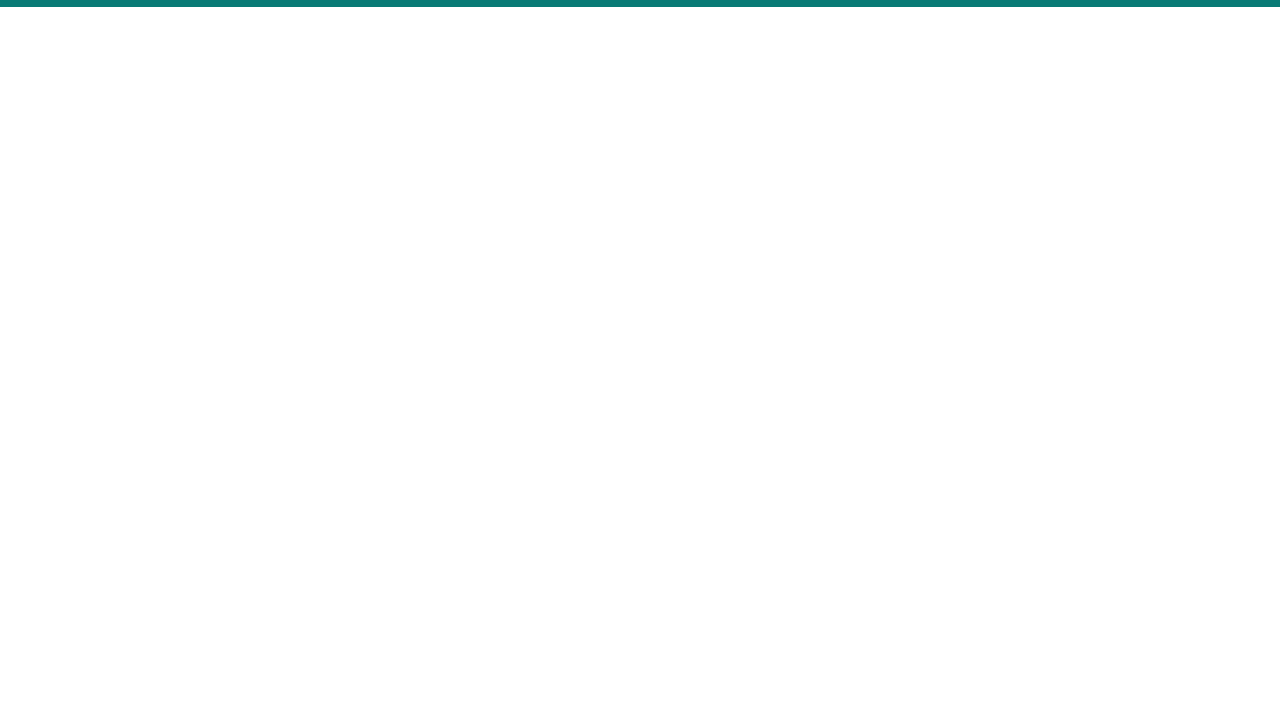
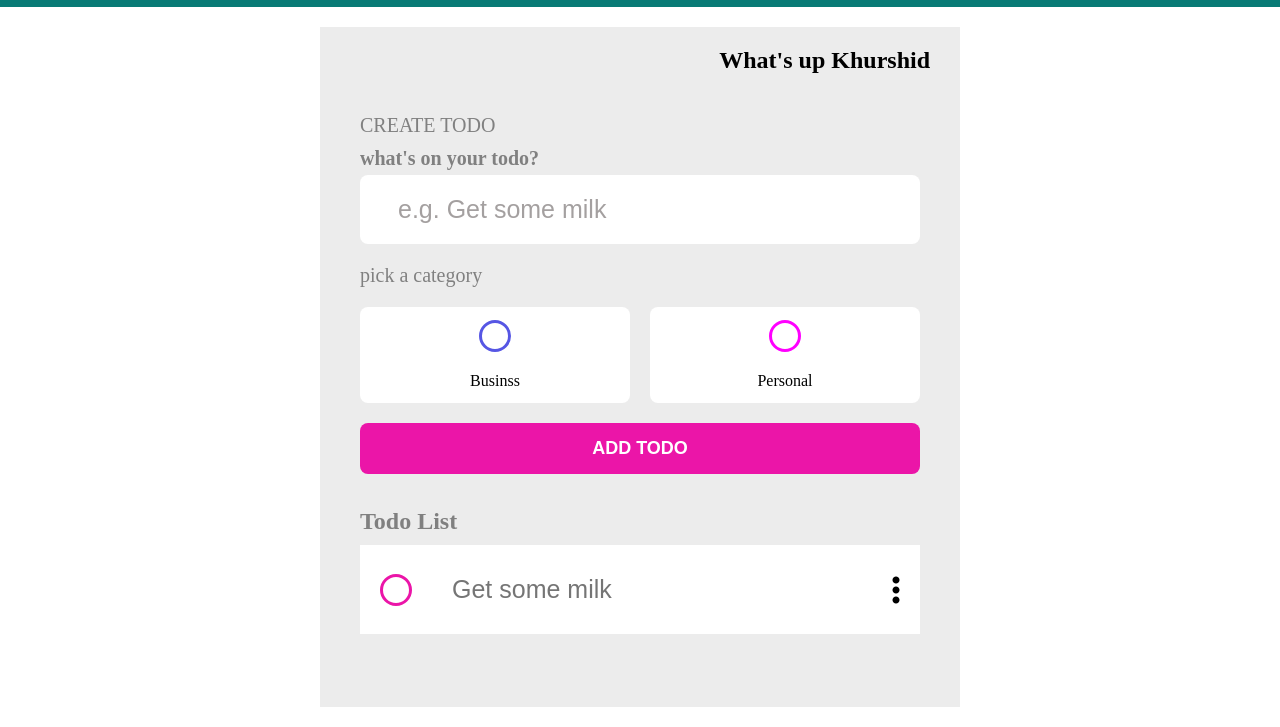
Before and after one commit to KhurshidSunny/JavaScript-Projects, a plain HTML site: page Todo List App/index.html in a window 1280 px wide. Shown: the part 141-868 px from the top of the page. Before the commit the page ends 800 px from the top, so only its background shows below. Drawn offline with Linux system fonts and the light colour scheme.

Commit message:
Design is completed, now adding funcationlity with javaScript

```diff
--- a/Todo List App/index.html
+++ b/Todo List App/index.html
@@ -35,6 +35,49 @@
       </ul>
     </nav>
 
+    <section class="app-section">
+      <div class="app-container">
+        <h2 class="user">What's up Khurshid</h2>
+        <div class="create-todo-container">
+          <p class="todo-header">create todo</p>
+          <p class="todo-text">what's on your todo?</p>
+          <div class="task-entry">
+            <input
+              id="task-input"
+              type="text"
+              placeholder="e.g. Get some milk"
+            />
+          </div>
+        </div>
+
+        <div class="add-todo-container">
+          <p class="text">pick a category</p>
+          <div class="category">
+            <div class="cat">
+              <div class="cat1-circle"></div>
+              <p class="cat-text">Businss</p>
+            </div>
+
+            <div class="cat">
+              <div class="cat2-circle"></div>
+              <p class="cat-text">Personal</p>
+            </div>
+          </div>
+
+          <button class="add-button">add todo</button>
+        </div>
+
+        <div class="todo-list">
+          <h2>Todo List</h2>
+          <div class="task-container">
+            <input class="checker" type="radio" />
+            <input class="task" type="text" placeholder="Get some milk" />
+            <i class="fas fa-ellipsis-v menu-button"></i>
+          </div>
+        </div>
+      </div>
+    </section>
+
     <script src="script.js"></script>
   </body>
 </html>
--- a/Todo List App/script.js
+++ b/Todo List App/script.js
@@ -0,0 +1,12 @@
+const taskInput = document.querySelector("#task-input");
+const addButton = document.querySelector(".add-button");
+const catCircleBusiness = document.querySelector(".cat1-circle");
+const catCirclePersonal = document.querySelector(".cat2-circle");
+
+addButton.addEventListener("click", function () {
+  console.log(taskInput.value);
+});
+
+catCircleBusiness.addEventListener("click", function () {
+  catCircleBusiness.style.backgroundColor = `rgb(235, 21, 168)`;
+});
--- a/Todo List App/style.css
+++ b/Todo List App/style.css
@@ -5,9 +5,6 @@
   margin: 0;
   padding: 0;
   box-sizing: border-box;
-}
-
-body {
 }
 
 .nav {
@@ -68,3 +65,174 @@ body {
 
   font-size: 25px;
 }
+
+/* //////////////// APP CONTAINER /////////////////////// */
+
+.app-section {
+  display: flex;
+  justify-content: center;
+
+  height: 45rem;
+}
+.app-container {
+  width: 40rem;
+  height: auto;
+  background-color: rgb(236, 236, 236);
+  display: flex;
+  flex-direction: column;
+  align-items: center;
+  margin: 20px 0;
+}
+
+.user {
+  margin-left: auto;
+  padding: 20px 30px;
+}
+
+.create-todo-container {
+  width: 35rem;
+  height: 10rem;
+  display: flex;
+  flex-direction: column;
+  justify-content: center;
+}
+
+.todo-header {
+  text-transform: uppercase;
+  color: gray;
+  font-size: 20px;
+  padding: 10px 0;
+}
+
+.todo-text {
+  color: gray;
+  font-size: 20px;
+  font-weight: bold;
+  padding-bottom: 5px;
+}
+
+.task-entry {
+  padding: 20px 0;
+  display: flex;
+  justify-content: center;
+  background-color: white;
+  border-radius: 8px;
+}
+.task-entry input {
+  width: 90%;
+  font-size: 25px;
+  outline: none;
+  border: none;
+}
+
+.task-entry input::placeholder {
+  color: rgb(164, 160, 160);
+  font-size: 25px;
+  text-indent: 10px;
+}
+
+.add-todo-container {
+  display: flex;
+  flex-direction: column;
+
+  width: 35rem;
+  height: 14rem;
+  margin-top: 10px;
+  gap: 20px;
+}
+
+.add-todo-container .text {
+  color: gray;
+  font-size: 20px;
+}
+
+.category {
+  display: flex;
+  gap: 20px;
+}
+
+.category .cat {
+  background-color: white;
+  width: 50%;
+  display: flex;
+  justify-content: center;
+  align-items: center;
+  flex-direction: column;
+  gap: 20px;
+  height: 6rem;
+  cursor: pointer;
+  border-radius: 8px;
+}
+.cat .cat1-circle,
+.cat2-circle {
+  width: 2rem;
+  border: 3px solid rgb(86, 86, 228);
+  height: 2rem;
+  border-radius: 50%;
+}
+
+.cat .cat2-circle {
+  border: 3px solid magenta;
+}
+
+/* classes for filling while click on them */
+
+.add-todo-container .add-button {
+  background-color: rgb(235, 21, 168);
+  padding: 15px 0;
+  color: white;
+  font-size: 18px;
+  font-weight: bold;
+  text-transform: uppercase;
+  border: none;
+  cursor: pointer;
+  border-radius: 8px;
+}
+
+/*  do-to list */
+.todo-list {
+  width: 35rem;
+  margin-top: 20px;
+}
+.todo-list h2 {
+  color: gray;
+  margin-bottom: 10px;
+}
+
+.task-container {
+  display: flex;
+  background-color: white;
+  justify-content: space-between;
+  padding: 20px 0;
+  align-items: center;
+}
+
+.task-container .checker {
+  width: 2rem;
+  height: 2rem;
+  appearance: none;
+  -webkit-appearance: none;
+  -moz-appearance: none;
+  border-radius: 50%;
+  margin: 0 40px 0 20px;
+  border: 3px solid rgb(235, 21, 168);
+  cursor: pointer;
+}
+
+/* .task-container .checker:checked {
+  background-color: rgb(235, 21, 168);
+} */
+
+.task-container .task {
+  margin-right: auto;
+  padding: 10px 0;
+  width: 60%;
+  font-size: 25px;
+  outline: none;
+  border: none;
+}
+.task-container .menu-button {
+  margin-right: 20px;
+  font-size: 2rem;
+  cursor: pointer;
+}
```
